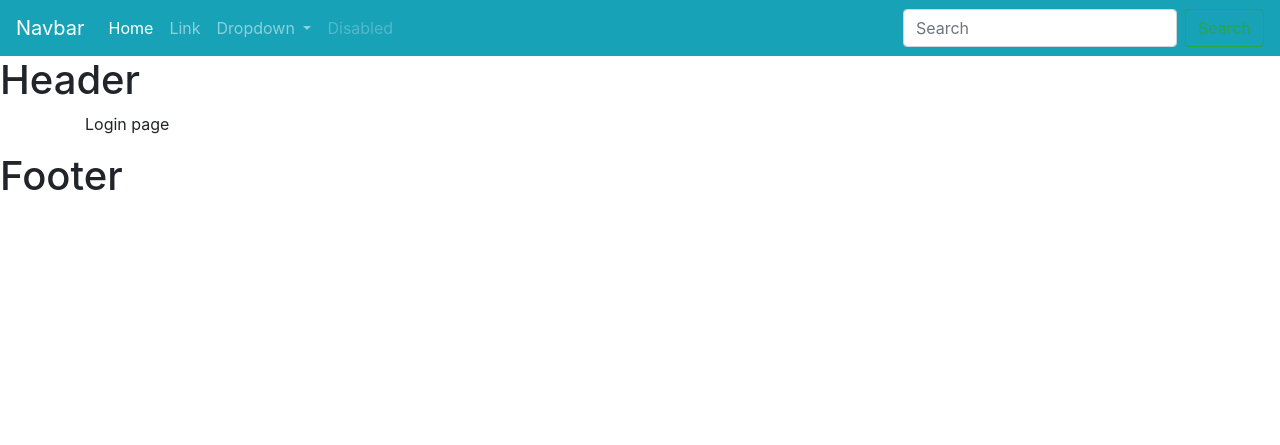
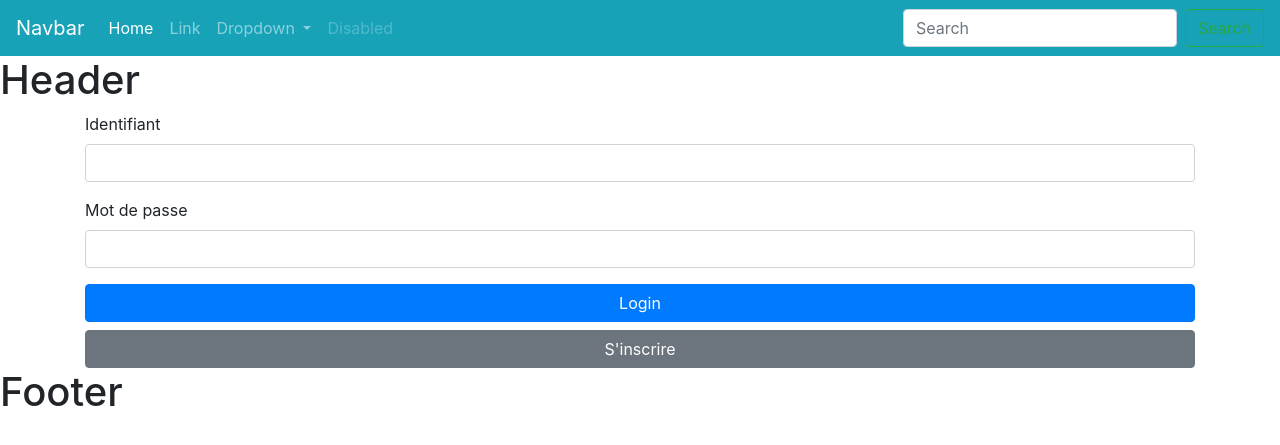
Before and after one commit to Mathieu-S/Projet-Annuel, a Symfony app: template resources/templates/security/login.html.twig in a window 1280 px wide. Shown: the top 445 px of the page. Run offline with Twig, Linux system fonts and the light colour scheme; the template is opened without the code that fills it, so the values that code supplies are empty; style sheets or scripts are compiled from the project's sources; some libraries are stand-ins or nearby versions.

Commit message:
Implémentation des formulaires login et register

```diff
--- a/resources/templates/security/login.html.twig
+++ b/resources/templates/security/login.html.twig
@@ -2,6 +2,30 @@
 
 {% block body %}
     <section class="container">
-        <p>Login page</p>
+        {% if error %}
+            <div class="alert alert-danger animated bounceInDown">
+                {{ error.messageKey|trans(error.messageData,'security') }}
+                <button type="button" class="close" data-dismiss="alert" aria-label="Close">
+                    <span aria-hidden="true">&times;</span>
+                </button>
+            </div>
+        {% endif %}
+
+        <form action="{{ path('security_login') }}" method="post">
+            <div class="form-group">
+                <label for="username">Identifiant</label>
+                <input type="text" class="form-control" id="username" name="_username" value="{{ lastUsername }}"/>
+            </div>
+
+            <div class="form-group">
+                <label for="password">Mot de passe</label>
+                <input type="password" class="form-control" id="password" name="_password"/>
+            </div>
+
+            <input type="hidden" name="_csrf_token" value="{{ csrf_token('authenticate') }}"/>
+            {# <input type="hidden" name="_target_path" value="/apres-login" /> #}
+            <button type="submit" class="btn btn-primary btn-block">Login</button>
+            <a href="{{ path('security_register') }}" class="btn btn-secondary btn-block">S'inscrire</a>
+        </form>
     </section>
 {% endblock %}
--- a/src/Controller/SecurityController.php
+++ b/src/Controller/SecurityController.php
@@ -32,7 +32,7 @@ class SecurityController extends Controller
         $roles[] = 'ROLE_USER';
         $user->setRoles($roles);
 
-        $form = $this->createForm('AppBundle\Form\UserType', $user);
+        $form = $this->createForm('App\Form\UserType', $user);
         $form->handleRequest($request);
 
         if ($form->isSubmitted() && $form->isValid()) {
@@ -57,6 +57,7 @@ class SecurityController extends Controller
 
     /**
      * @Route("/logout", name="security_logout")
+     * @throws \Exception
      */
     public function logoutAction()
     {
```
Also changed, not shown: resources/templates/security/register.html.twig (+11 -1 lines), src/Form/UserType.php (added, +43 -0 lines).
